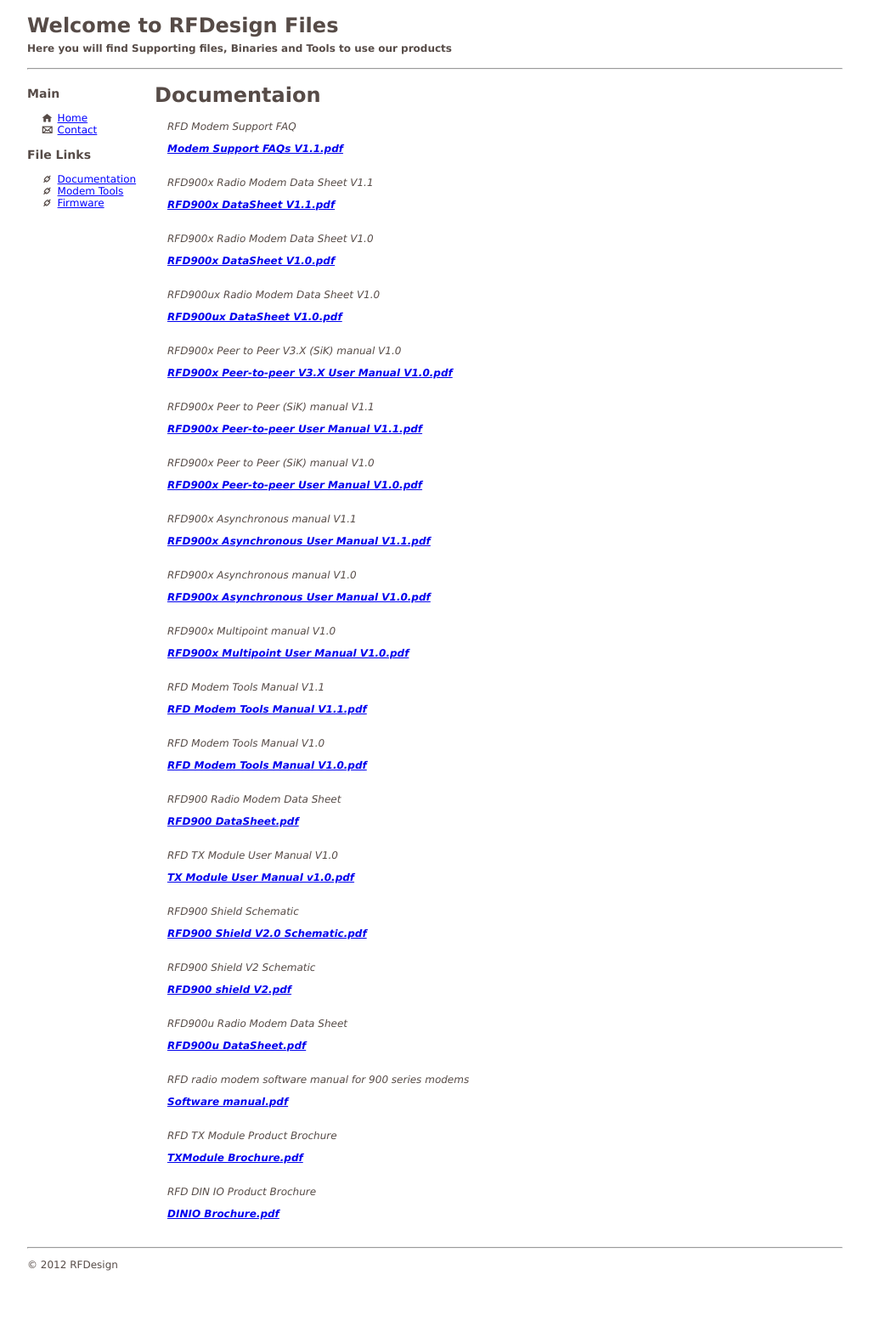
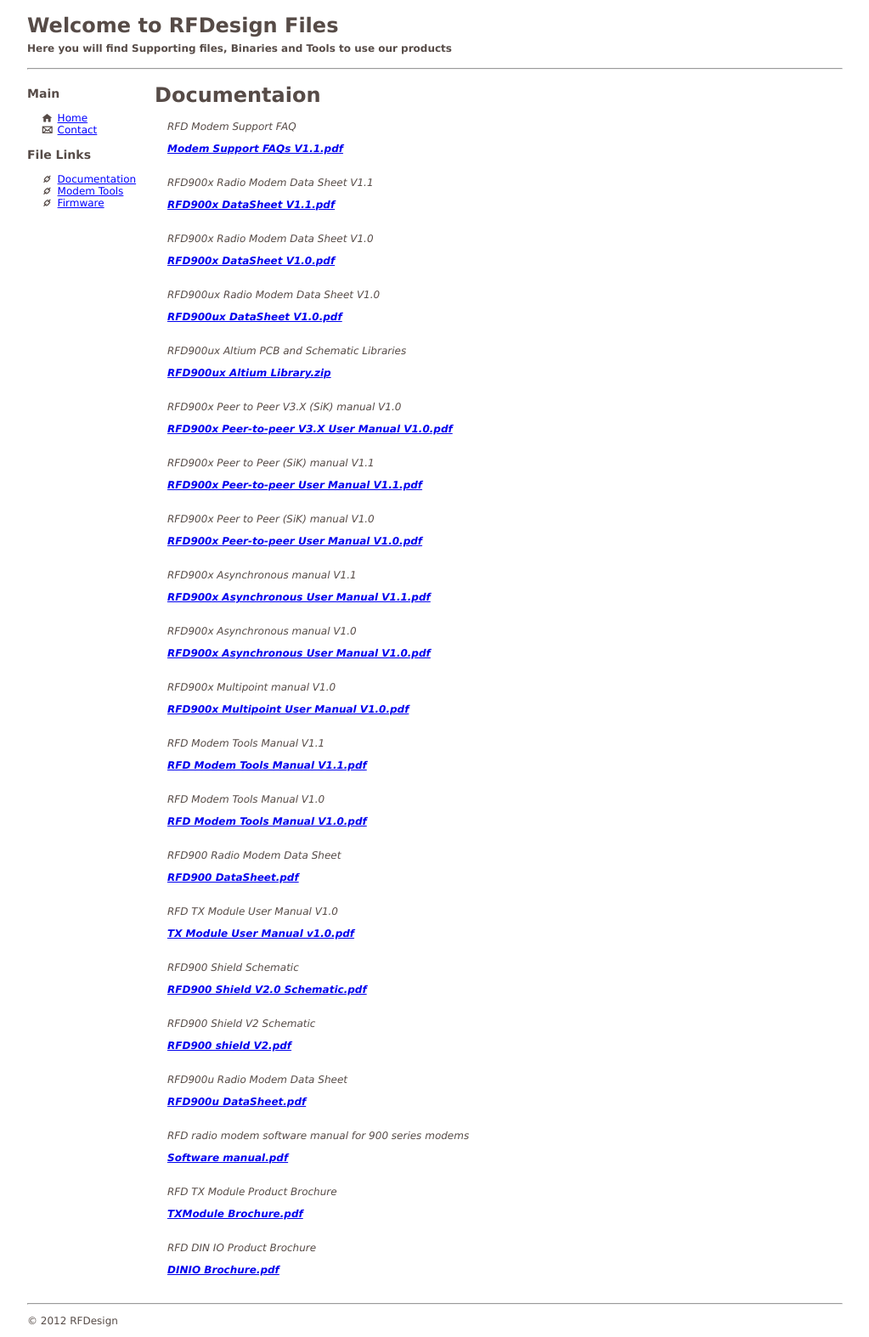
Before and after one commit to RFDesign/rfdesign.github.io, a Jekyll site: the page built from docs.html, in a window 1280 px wide. Shown: the whole page at 85% size, without its empty margins (26-1049 px from the left). Built offline with Jekyll 4.4.1, drawn with Linux system fonts in a browser that asks for light colours; before the commit the page ends 1508 px from its top, so only the background shows below that.

Commit message:
Update docs.yml

```diff
--- a/_data/docs.yml
+++ b/_data/docs.yml
@@ -6,6 +6,8 @@
   des: RFD900x Radio Modem Data Sheet V1.0
 - file: RFD900ux DataSheet V1.0.pdf
   des: RFD900ux Radio Modem Data Sheet V1.0
+- file: RFD900ux Altium Library.zip
+  des: RFD900ux Altium PCB and Schematic Libraries
 - file: RFD900x Peer-to-peer V3.X User Manual V1.0.pdf
   des: RFD900x Peer to Peer V3.X (SiK) manual V1.0
 - file: RFD900x Peer-to-peer User Manual V1.1.pdf
```
